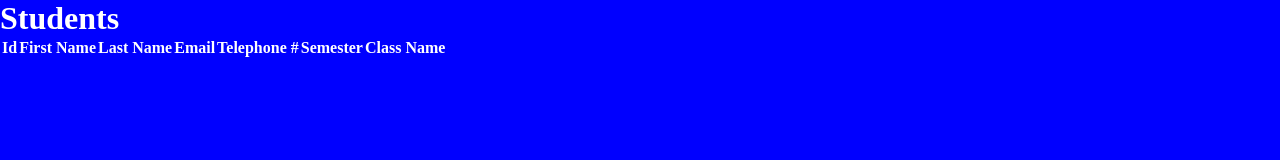
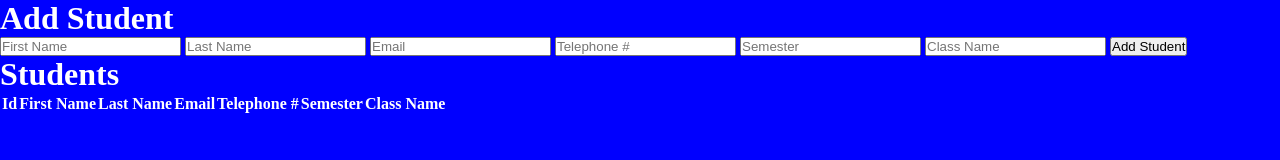
Before and after one commit to uprighted-learners/ptsb-sep-2024-day-30, a website: page client/index.html in a window 1280 px wide. Drawn offline with Linux system fonts and the light colour scheme; no server answers.

Commit message:
added frontend

```diff
--- a/client/index.html
+++ b/client/index.html
@@ -7,6 +7,37 @@
     <title>Mono Repo Full Stack</title>
   </head>
   <body>
+    <h1>Add Student</h1>
+    <form id="student-form">
+      <input
+        type="text"
+        id="firstName"
+        name="firstName"
+        placeholder="First Name"
+      />
+      <input
+        type="text"
+        id="lastName"
+        name="lastName"
+        placeholder="Last Name"
+      />
+      <input type="email" id="email" name="email" placeholder="Email" />
+      <input
+        type="tel"
+        id="telephone"
+        name="telephone"
+        placeholder="Telephone #"
+      />
+      <input type="text" id="semester" name="semester" placeholder="Semester" />
+      <input
+        type="text"
+        id="className"
+        name="className"
+        placeholder="Class Name"
+      />
+      <button type="submit">Add Student</button>
+    </form>
+
     <h1>Students</h1>
     <table>
       <thead>
--- a/client/script.js
+++ b/client/script.js
@@ -1,4 +1,31 @@
 const API_URL = "/api/students";
+
+const form = document.getElementById("student-form");
+
+form.addEventListener("submit", async (event) => {
+    event.preventDefault();
+
+    const newStudent = {
+        firstName: document.getElementById("firstName").value,
+        lastName: document.getElementById("lastName").value,
+        email: document.getElementById("email").value,
+        telephone: document.getElementById("telephone").value,
+        semester: document.getElementById("semester").value,
+        className: document.getElementById("className").value
+    }
+
+    await fetch(API_URL, {
+        method: "POST",
+        headers: {
+            "Content-Type": "application/json"
+        },
+        body: JSON.stringify(newStudent)
+    })
+
+    form.reset();
+
+    fetchStudents();
+});
 
 async function fetchStudents() {
     const response = await fetch(API_URL);
```
